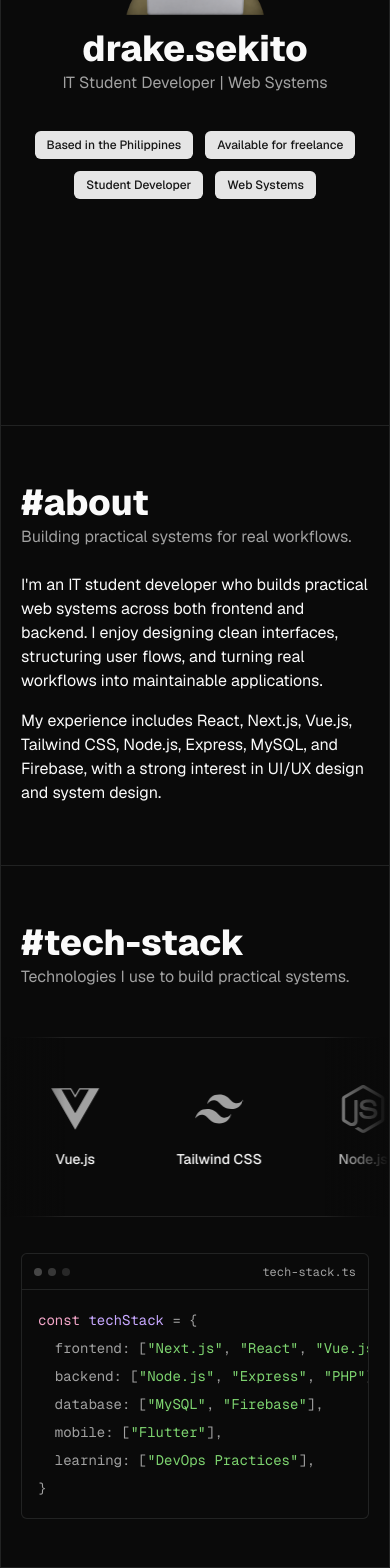
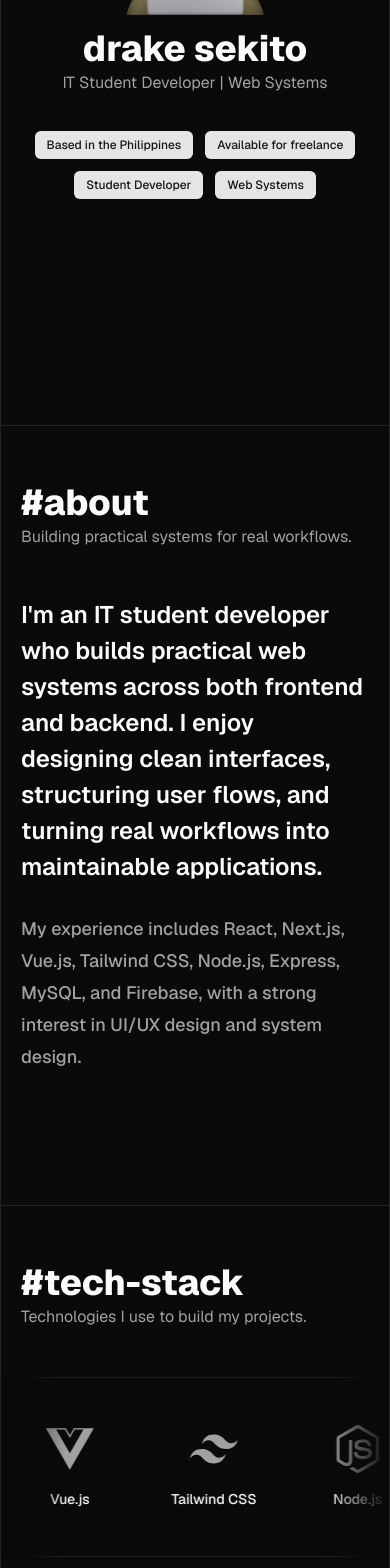
Before and after one commit to kiseto/portfolio, a Next.js app: page / in a window 390 px wide. Shown: the part 432-2000 px from the top of the page. Built offline with nearby package versions, Linux system fonts and the light colour scheme.

Commit message:
feat: layout improvements

```diff
--- a/app/page.tsx
+++ b/app/page.tsx
@@ -29,7 +29,7 @@ export default function Home() {
           />
 
           <h1 className="mt-4 text-4xl font-extrabold leading-none tracking-normal text-foreground sm:text-5xl">
-            drake.sekito
+            drake sekito
           </h1>
           <p className="mt-1 text-base leading-6 text-muted-foreground sm:text-lg">
             IT Student Developer | Web Systems
@@ -56,41 +56,48 @@ export default function Home() {
 
         <section
           id="about"
-          className="scroll-mt-24 px-5 py-12 sm:px-8 lg:px-12"
+          className="flex min-h-[calc(100svh-5.5rem)] scroll-mt-24 flex-col px-5 py-12 sm:px-8 lg:px-12"
         >
           <SectionHeading
             title="#about"
             subtitle="Building practical systems for real workflows."
           />
 
-          <p className="mt-6 max-w-4xl text-base leading-6 text-foreground">
-            I&apos;m an IT student developer who builds practical web systems
-            across both frontend and backend. I enjoy designing clean
-            interfaces, structuring user flows, and turning real workflows into
-            maintainable applications.
+          <div className="mt-12 sm:mt-16 lg:mt-20">
+            <div className="space-y-7">
+              <p className="max-w-4xl text-2xl font-semibold leading-9 text-foreground sm:text-3xl sm:leading-10">
+                I&apos;m an IT student developer who builds practical web
+                systems across both frontend and backend. I enjoy designing
+                clean interfaces, structuring user flows, and turning real
+                workflows into maintainable applications.
               </p>
 
-          <p className="mt-4 max-w-4xl text-base leading-6 text-foreground">
+              <p className="max-w-4xl text-lg font-medium leading-8 text-muted-foreground sm:text-xl sm:leading-9">
                 My experience includes React, Next.js, Vue.js, Tailwind CSS,
                 Node.js, Express, MySQL, and Firebase, with a strong interest in
                 UI/UX design and system design.
               </p>
-
+            </div>
+          </div>
         </section>
 
         <SectionDivider />
 
-        <section id="tech-stack" className="scroll-mt-24">
-          <div className="px-5 py-12 sm:px-8 lg:px-12">
+        <section
+          id="tech-stack"
+          className="flex min-h-[calc(100svh-5.5rem)] scroll-mt-24 flex-col"
+        >
+          <div className="px-5 pt-12 sm:px-8 lg:px-12">
             <SectionHeading
               title="#tech-stack"
-              subtitle="Technologies I use to build practical systems."
+              subtitle="Technologies I use to build my projects."
             />
           </div>
 
+          <div className="mt-12 pb-12 sm:mt-16 lg:mt-20">
             <TechCarousel />
 
-          <div className="px-5 py-9 sm:px-8 lg:px-12">
+            <div className="px-5 pt-9 sm:px-8 lg:px-12">
               <CodeTerminal title="tech-stack.ts" className="max-w-4xl">
                 <span className="text-[#f3a6c8]">const</span>
                 <span> </span>
@@ -132,6 +139,7 @@ export default function Home() {
                 <span>{"}"}</span>
               </CodeTerminal>
             </div>
+          </div>
         </section>
 
         <SectionDivider />
--- a/components/portfolio/contact-section.tsx
+++ b/components/portfolio/contact-section.tsx
@@ -1,30 +1,22 @@
 import { Mail } from "lucide-react";
 
-import { PhilippinesTime } from "@/components/portfolio/philippines-time";
+import { SiteFooter } from "@/components/portfolio/site-footer";
 import { Button } from "@/components/ui/button";
-
-const socialLinks = [
-  {
-    label: "github",
-    href: "https://github.com/kiseto",
-  },
-  {
-    label: "linkedin",
-    href: "https://www.linkedin.com/in/drake-sekito-804837408/",
-  },
-];
 
 export function ContactSection() {
   return (
     <section
       id="contact"
-      className="scroll-mt-24 px-5 py-12 font-sans sm:px-8 lg:px-12"
+      className="flex min-h-[calc(100svh-5.5rem)] scroll-mt-24 flex-col px-5 pb-5 pt-12 font-sans sm:px-8 lg:px-12"
     >
+      <div className="flex flex-1 flex-col justify-center">
         <div className="max-w-4xl">
           <h2 className="max-w-4xl text-3xl font-semibold leading-tight tracking-normal text-foreground sm:text-4xl lg:text-5xl">
             Have a workflow that needs a system?
             <br />
-          <span className="font-extrabold">Let&apos;s build something practical.</span>
+            <span className="font-extrabold">
+              Let&apos;s build something practical.
+            </span>
           </h2>
 
           <p className="mt-5 max-w-2xl text-base leading-6 text-muted-foreground sm:text-lg">
@@ -38,26 +30,9 @@ export function ContactSection() {
             </a>
           </Button>
         </div>
-
-      <div className="mt-12 border-t border-border pt-5 sm:mt-14">
-        <div className="flex flex-col gap-3 text-sm leading-6 text-muted-foreground sm:flex-row sm:items-center sm:justify-between">
-          <div className="flex items-center gap-4">
-            {socialLinks.map((link) => (
-              <a
-                key={link.href}
-                href={link.href}
-                target="_blank"
-                rel="noreferrer"
-                className="transition-colors hover:text-foreground focus-visible:outline-none focus-visible:ring-3 focus-visible:ring-ring/50"
-              >
-                {link.label}
-              </a>
-            ))}
       </div>
 
-          <PhilippinesTime className="sm:text-right" />
-        </div>
-      </div>
+      <SiteFooter className="mt-auto" />
     </section>
   );
 }
--- a/components/portfolio/education-section.tsx
+++ b/components/portfolio/education-section.tsx
@@ -28,14 +28,15 @@ export function EducationSection() {
   return (
     <section
       id="education"
-      className="scroll-mt-24 px-5 py-12 sm:px-8 lg:px-12"
+      className="flex min-h-[calc(100svh-5.5rem)] scroll-mt-24 flex-col px-5 py-12 sm:px-8 lg:px-12"
     >
       <SectionHeading
         title="#education"
         subtitle="Academic background shaped around practical software systems."
       />
 
-      <div className="mt-9 border-y border-border">
+      <div className="mt-12 sm:mt-16 lg:mt-20">
+        <div className="border-b border-border">
           {educationItems.map((item) => (
             <article
               key={item.school}
@@ -72,6 +73,7 @@ export function EducationSection() {
             ))}
           </div>
         </div>
+      </div>
     </section>
   );
 }
--- a/components/portfolio/philippines-time.tsx
+++ b/components/portfolio/philippines-time.tsx
@@ -42,8 +42,12 @@ export function PhilippinesTime({ className }: PhilippinesTimeProps) {
   }, []);
 
   return (
-    <span className={cn("block", className)} aria-live="polite">
-      philippines utc+8 / {time || "--:--"}
+    <span
+      className={cn("flex items-center gap-4", className)}
+      aria-live="polite"
+    >
+      <span>philippines utc+8</span>
+      <span>{time || "--:--"}</span>
     </span>
   );
 }
--- a/components/portfolio/projects-accordion.tsx
+++ b/components/portfolio/projects-accordion.tsx
@@ -240,7 +240,7 @@ export function ProjectsAccordion({ projects }: { projects: Project[] }) {
   }, []);
 
   return (
-    <div className="mt-9 space-y-3">
+    <div className="w-full space-y-3">
       {projects.map((project) => (
         <ProjectCard
           key={project.slug}
--- a/components/portfolio/projects-section.tsx
+++ b/components/portfolio/projects-section.tsx
@@ -103,14 +103,16 @@ export function ProjectsSection() {
   return (
     <section
       id="projects"
-      className="scroll-mt-24 px-5 py-12 sm:px-8 lg:px-12"
+      className="flex min-h-[calc(100svh-5.5rem)] scroll-mt-24 flex-col px-5 py-12 sm:px-8 lg:px-12"
     >
       <SectionHeading
         title="#projects"
         subtitle="Selected academic and personal work."
       />
 
-      <ProjectsAccordion projects={projects} />
+      <div className="mt-12 sm:mt-16 lg:mt-20">
+        <ProjectsAccordion projects={projects} />
+      </div>
     </section>
   );
 }
--- /dev/null
+++ b/components/portfolio/site-footer.tsx
@@ -0,0 +1,41 @@
+import { PhilippinesTime } from "@/components/portfolio/philippines-time";
+import { cn } from "@/lib/utils";
+
+const socialLinks = [
+  {
+    label: "github",
+    href: "https://github.com/kiseto",
+  },
+  {
+    label: "linkedin",
+    href: "https://www.linkedin.com/in/drake-sekito-804837408/",
+  },
+];
+
+type SiteFooterProps = {
+  className?: string;
+};
+
+export function SiteFooter({ className }: SiteFooterProps) {
+  return (
+    <footer className={cn("border-t border-border pt-5", className)}>
+      <div className="flex flex-col gap-3 text-sm leading-6 text-muted-foreground sm:flex-row sm:items-center sm:justify-between">
+        <div className="flex items-center gap-4">
+          {socialLinks.map((link) => (
+            <a
+              key={link.href}
+              href={link.href}
+              target="_blank"
+              rel="noreferrer"
+              className="transition-colors hover:text-foreground focus-visible:outline-none focus-visible:ring-3 focus-visible:ring-ring/50"
+            >
+              {link.label}
+            </a>
+          ))}
+        </div>
+
+        <PhilippinesTime className="sm:text-right" />
+      </div>
+    </footer>
+  );
+}
```
Lines whose indentation alone changed are shown as unchanged.
